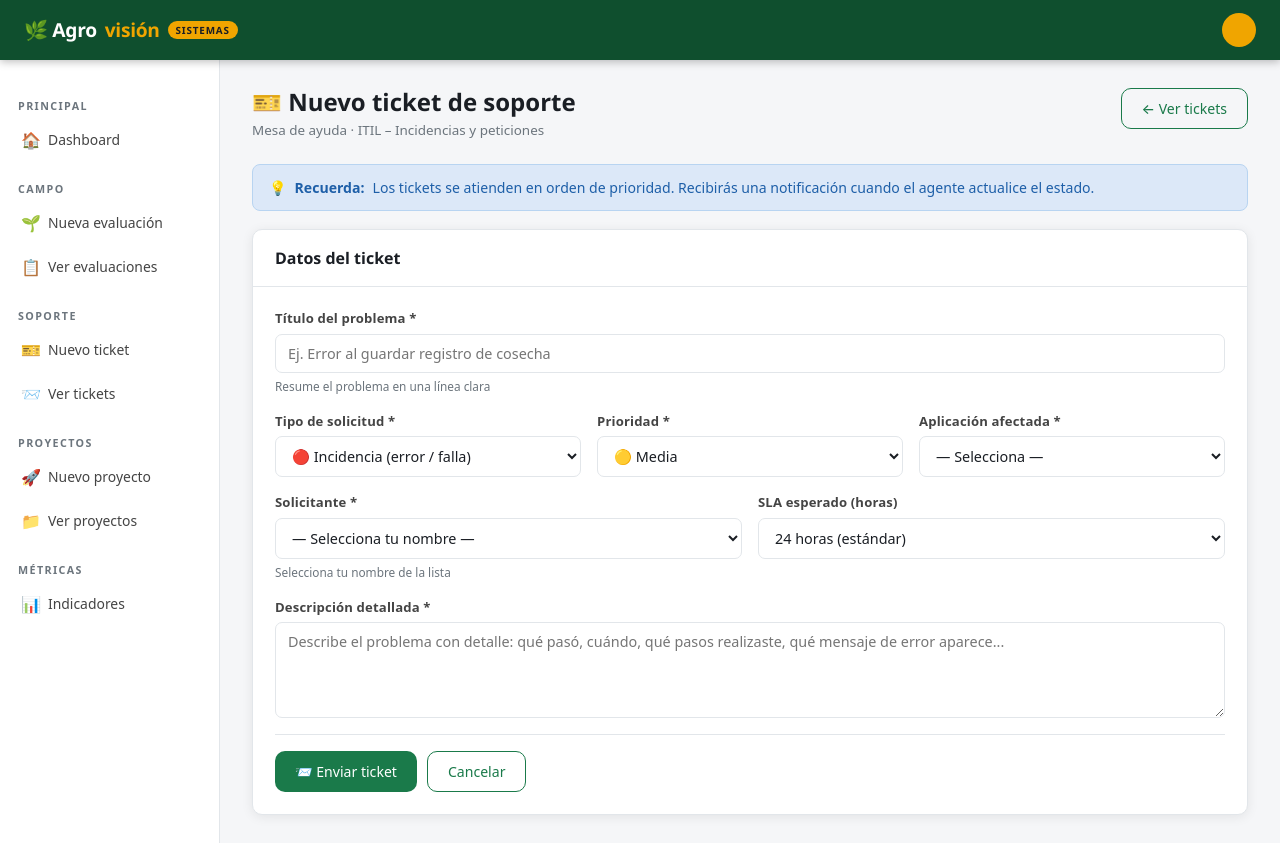
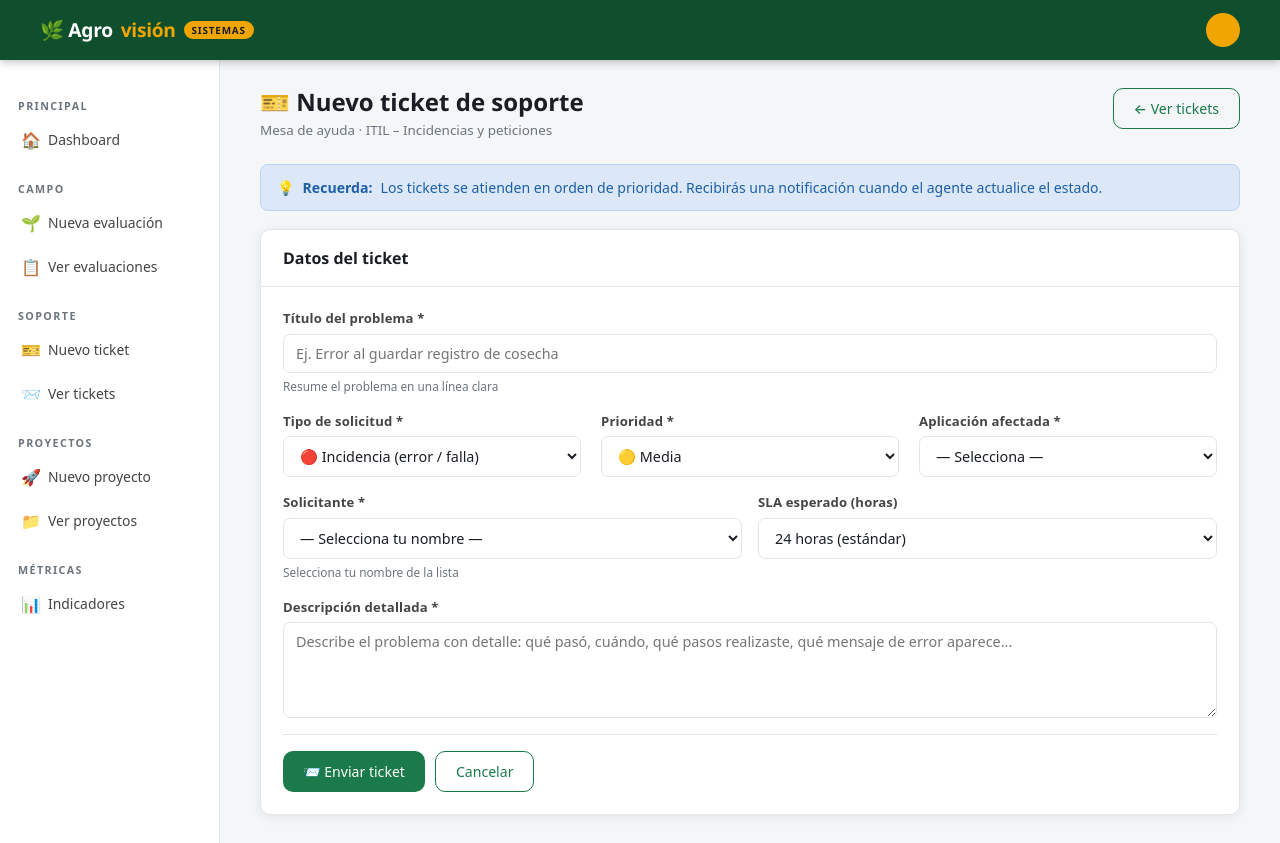
Before and after one commit to Asbieru/Trabajo-DAW-Agrovision, a Flask app: template templates/NuevoTicket.html in a window 1280 px wide. Run offline with Flask 3, Linux system fonts and the light colour scheme; the template is opened without the code that fills it, so the values that code supplies are empty.

Commit message:
Andre Salazar

```diff
--- /dev/null
+++ b/static/css/index.css
@@ -0,0 +1,98 @@
+/* ════════════════════════════════════════════════════
+   AGROVISION · CSS RESPONSIVO GLOBAL
+   Añadir en base.html dentro del <head>:
+   <link rel="stylesheet" href="{{ url_for('static', filename='css/index.css') }}">
+   ════════════════════════════════════════════════════ */
+
+/* ── 1. AMPLIAR EL CONTENEDOR PRINCIPAL ──────────────
+   El .main original tiene max-width: 1100px, lo que
+   deja ~800px en blanco a los lados en Full HD.       */
+.main {
+    max-width: 1400px;          /* Full HD cómodo       */
+    padding: 28px 40px;
+}
+
+/* ── 2. SIDEBAR MÁS ANCHO EN PANTALLAS GRANDES ────── */
+@media (min-width: 1440px) {
+    :root { --sidebar-w: 240px; }
+    .main { max-width: 1600px; padding: 32px 48px; }
+}
+
+/* ── 3. GRILLAS QUE APROVECHAN EL ESPACIO EXTRA ───── */
+
+/* Stats dashboard: hasta 5 columnas en FHD */
+.stats-grid {
+    grid-template-columns: repeat(auto-fit, minmax(180px, 1fr));
+}
+
+@media (min-width: 1280px) {
+    .stats-grid {
+        grid-template-columns: repeat(4, 1fr);
+    }
+}
+
+/* Cards de acceso rápido: máx 3 columnas bien distribuidas */
+@media (min-width: 1100px) {
+    .accesos-grid {
+        grid-template-columns: repeat(3, 1fr);
+    }
+}
+
+/* Formularios de 2 columnas: más espaciosas */
+@media (min-width: 1200px) {
+    .form-grid {
+        gap: 20px;
+    }
+    .form-grid.tres {
+        grid-template-columns: repeat(3, 1fr);
+        gap: 20px;
+    }
+}
+
+/* ── 4. TABLA: USAR EL ANCHO COMPLETO ───────────────
+   En pantallas anchas las tablas se ven muy comprimidas
+   si el contenedor estaba limitado a 1100px.          */
+.tabla-wrap {
+    width: 100%;
+}
+
+/* ── 5. INDICADORES (2 columnas → 3 en FHD) ─────────
+   Las filas de cards de indicadores pasan a 3 col.   */
+@media (min-width: 1400px) {
+    .indicadores-fila-2 {
+        grid-template-columns: repeat(3, 1fr) !important;
+    }
+}
+
+/* ── 6. CARD DE TENDENCIA MENSUAL: MÁS ALTA ─────────
+   Con más ancho disponible el gráfico de barras
+   puede ser más legible.                              */
+@media (min-width: 1200px) {
+    .tendencia-barras {
+        height: 120px !important;
+    }
+}
+
+/* ── 7. TOPBAR: NO SE ESTIRA DE MÁS ─────────────────
+   Fijar un max-width al contenido interno del topbar  */
+.topbar {
+    padding: 0 40px;
+}
+
+/* ── 8. RESPONSIVE MÓVIL (mantiene el comportamiento
+   original del base.html sin cambios)                */
+@media (max-width: 768px) {
+    .main {
+        padding: 16px;
+        max-width: 100%;
+    }
+    .topbar {
+        padding: 0 16px;
+    }
+}
+
+@media (max-width: 480px) {
+    .stats-grid {
+        grid-template-columns: 1fr 1fr;
+    }
+}
--- a/templates/base.html
+++ b/templates/base.html
@@ -4,6 +4,7 @@
     <meta charset="UTF-8">
     <meta name="viewport" content="width=device-width, initial-scale=1.0">
     <title>{% block title %}AgroVisión{% endblock %} · Sistema de Gestión</title>
+    <link rel="stylesheet" href="{{ url_for('static', filename='css/index.css') }}">
     <style>
         /* ── RESET ─────────────────────────── */
         *, *::before, *::after { box-sizing: border-box; margin: 0; padding: 0; }
@@ -49,7 +50,7 @@
             background: var(--verde-oscuro);
             display: flex;
             align-items: center;
-            padding: 0 24px;
+            padding: 0 40px;
             gap: 16px;
             position: sticky;
             top: 0;
@@ -144,9 +145,9 @@
         /* ── MAIN ───────────────────────────── */
         .main {
             flex: 1;
-            padding: 28px 32px;
-            max-width: 1100px;
+            padding: 28px 40px;
             width: 100%;
+            /* max-width eliminado — index.css lo controla por breakpoint */
         }
 
         /* ── PAGE HEADER ────────────────────── */
@@ -332,12 +333,13 @@
         .alerta-rojo  { background: var(--rojo-claro);  color: var(--rojo);         border: 1px solid #f5c6cb; }
         .alerta-info  { background: var(--azul-claro);  color: var(--azul);         border: 1px solid #b8d4f1; }
 
-        /* ── RESPONSIVE ─────────────────────── */
+        /* ── RESPONSIVE MÓVIL ───────────────── */
         @media (max-width: 768px) {
             .sidebar { display: none; }
             .main { padding: 16px; }
             .form-grid, .form-grid.tres { grid-template-columns: 1fr; }
             .stats-grid { grid-template-columns: 1fr 1fr; }
+            .topbar { padding: 0 16px; }
         }
 
         /* ── AVATAR MENU ─────────────────────────── */
@@ -398,7 +400,6 @@
     function toggleMenu() {
         document.getElementById('dropdown-menu').classList.toggle('abierto');
     }
-    // Cierra el menu si haces clic fuera
     document.addEventListener('click', function(e) {
         const menu = document.getElementById('dropdown-menu');
         if (menu && !e.target.closest('.avatar-menu')) {
@@ -417,8 +418,6 @@
     <div class="topbar-spacer"></div>
     <div class="topbar-user">
         <span>{{ session['usuario']['nombre_completo'] }}</span>
-
-    <!-- Contenedor del avatar con menú desplegable -->
         <div class="avatar-menu">
             <div class="avatar" onclick="toggleMenu()" title="Opciones de cuenta">
                 {{ session['usuario']['nombre_completo'].split()[0][0] }}{{ session['usuario']['nombre_completo'].split()[-1][0] }}
```
Lines whose indentation alone changed are shown as unchanged.
